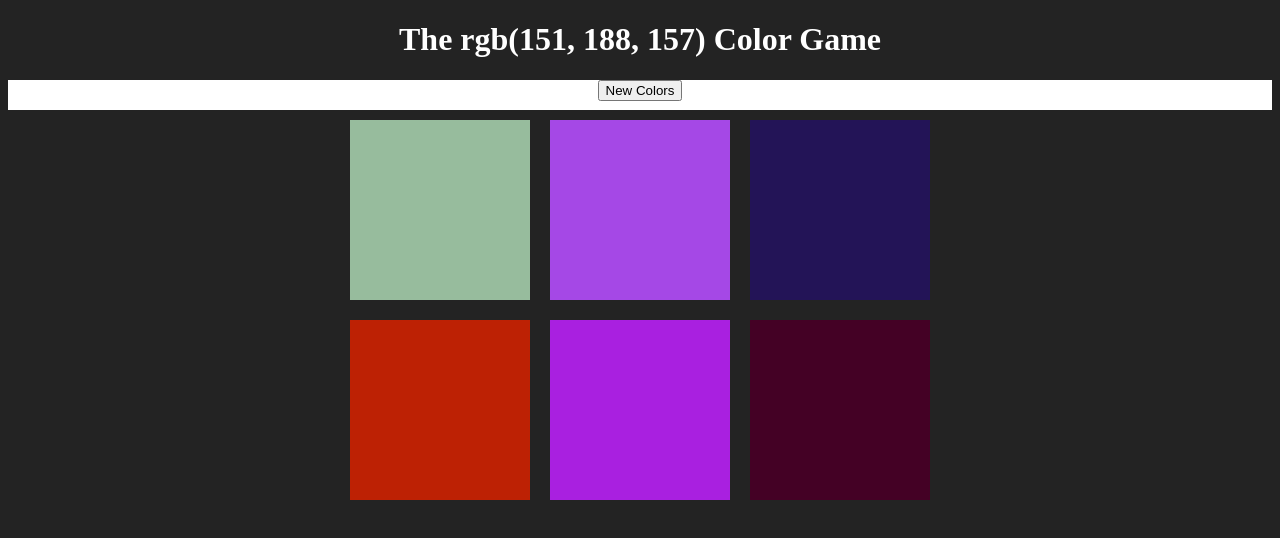
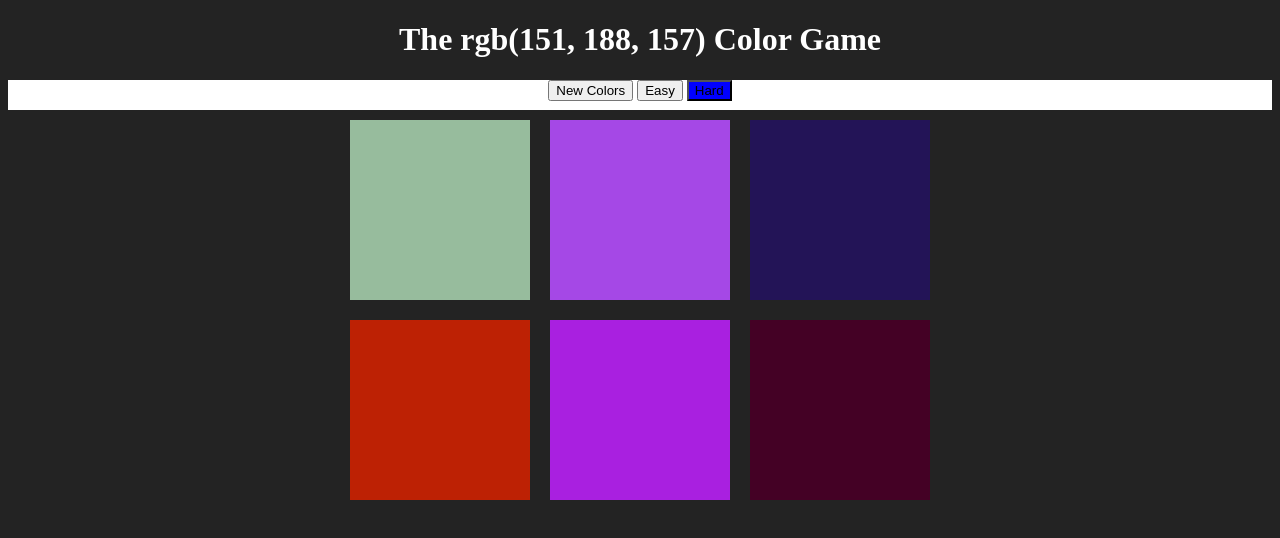
Before and after one commit to ptran12/Color-Game, a plain HTML site: page index.html in a window 1280 px wide. Drawn offline with Linux system fonts and the light colour scheme.

Commit message:
created easy and hard buttons, not functional

```diff
--- a/colorgame.js
+++ b/colorgame.js
@@ -7,6 +7,12 @@ var messageDisplay = document.getElementById("message");
 var h1 = document.querySelector("h1");
 
 var resetButton = document.querySelector("#reset");
+
+var easyBtn = document.querySelector("#easyBtn");
+var easyBtn = document.querySelector("#hardBtn");
+
+
+// Reset button
 resetButton.addEventListener("click", function(){
 
     //generate new colors
@@ -19,6 +25,7 @@ resetButton.addEventListener("click", function(){
     for (var i = 0; i < squares.length; i++){
         squares[i].style.backgroundColor = colors[i];
     }
+
     h1.style.backgroundColor = "#232323"
 })
 
--- a/index.html
+++ b/index.html
@@ -13,6 +13,8 @@
     <div id="stripe">
         <button id="reset">New Colors</button>
         <span id="message"></span>
+        <button id="easyBtn">Easy</button>
+        <button id="hardBtn" class="selected">Hard</button>
     </div>
 
     <div id="container">
--- a/style.css
+++ b/style.css
@@ -30,3 +30,8 @@ h1 {
     text-align: center;
     color: black;
 }
+
+.selected {
+    background: blue;
+
+}
```
